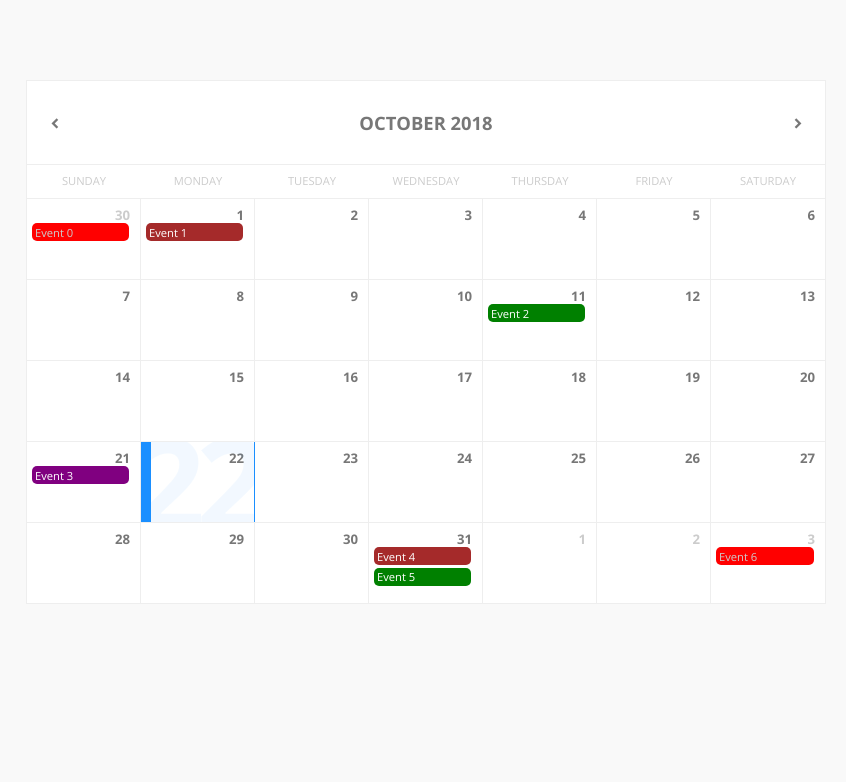
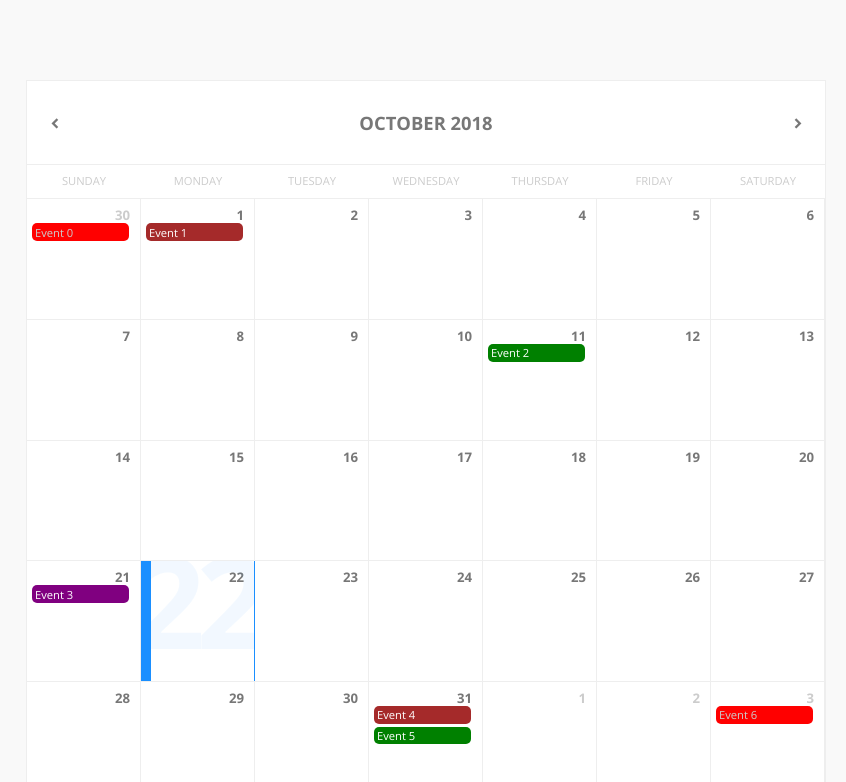
Before and after one commit to Zeeroh0/react-monthly-events-calendar, a React app: page / in a window 1280 px wide. Shown: the top 782 px of the page, without its empty margins (214-1060 px from the left). Built offline with nearby package versions, Linux system fonts and the light colour scheme.

Commit message:
style: Cell Heights
Changed the set up for a cell/day in the scss to allow for a dynamic height to be prescribed.

```diff
--- a/src/components/calendar/index.js
+++ b/src/components/calendar/index.js
@@ -83,14 +83,16 @@ class Calendar extends React.Component {
         );
 
         days.push(
+          <div className="col cell-wrapper">
             <div
-            className={`col cell ${cellAdditionalClass}`}
+              className={`cell ${cellAdditionalClass}`}
               key={day}
               onClick={() => this.onDateClick(dateFns.parse(cloneDay))}
             >
               <span className="number">{formattedDate}</span>
               <span className="bg">{formattedDate}</span>
               <div className="events">{eventComponents}</div>
+            </div>
           </div>
         );
         day = dateFns.addDays(day, 1);
--- a/src/styles/_calendar.scss
+++ b/src/styles/_calendar.scss
@@ -45,18 +45,28 @@
 
   .calendar-body {
 
+    .cell-wrapper {
+      position: relative;
+      width: 100%;
+      padding-top: 15%;
+
+      &:last-child {
+        border-right: none;
+      }
+
       .cell {
-      position: relative;
-      height: 5em;
+        position: absolute;
+        top: 0;
+        left: 0;
+        bottom: 0;
+        right: 0;
+        // position: relative;
+        // height: 5em;
         border-right: 1px solid $border-color;
         overflow: hidden;
         cursor: pointer;
         background: $neutral-color;
         transition: 0.25s ease-out;
-
-      &:last-child {
-        border-right: none;
-      }
         &:hover {
           background: $bg-color;
           transition: 0.5s ease-out;
@@ -131,6 +141,8 @@
         }
       }
 
+    }
+
     .row{
       border-bottom: 1px solid $border-color;
 
```
Lines whose indentation alone changed are shown as unchanged.
